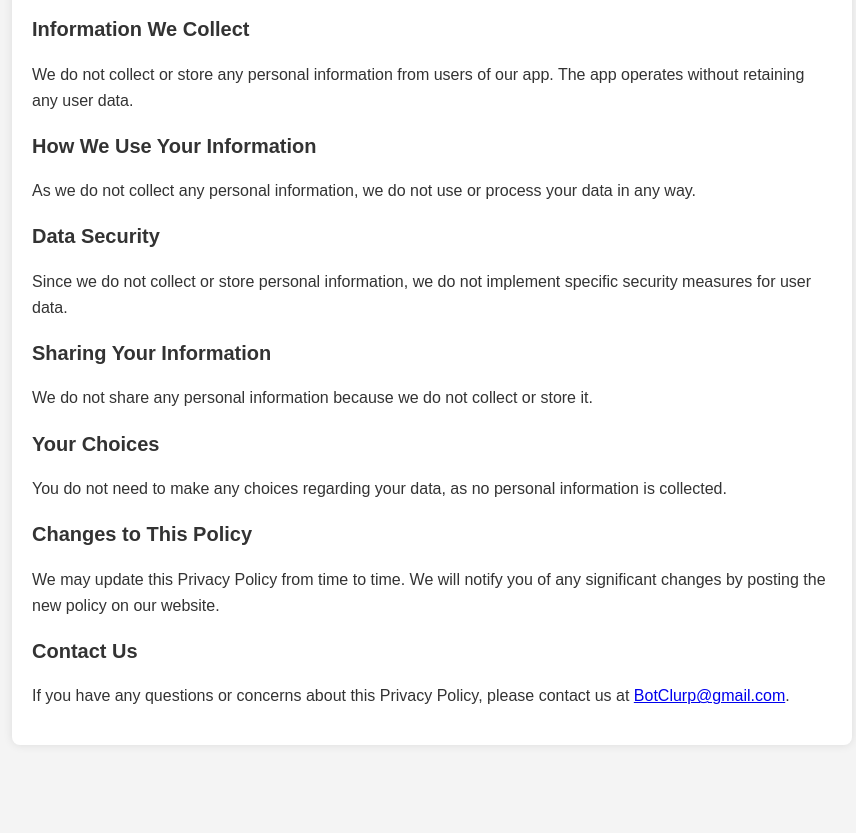
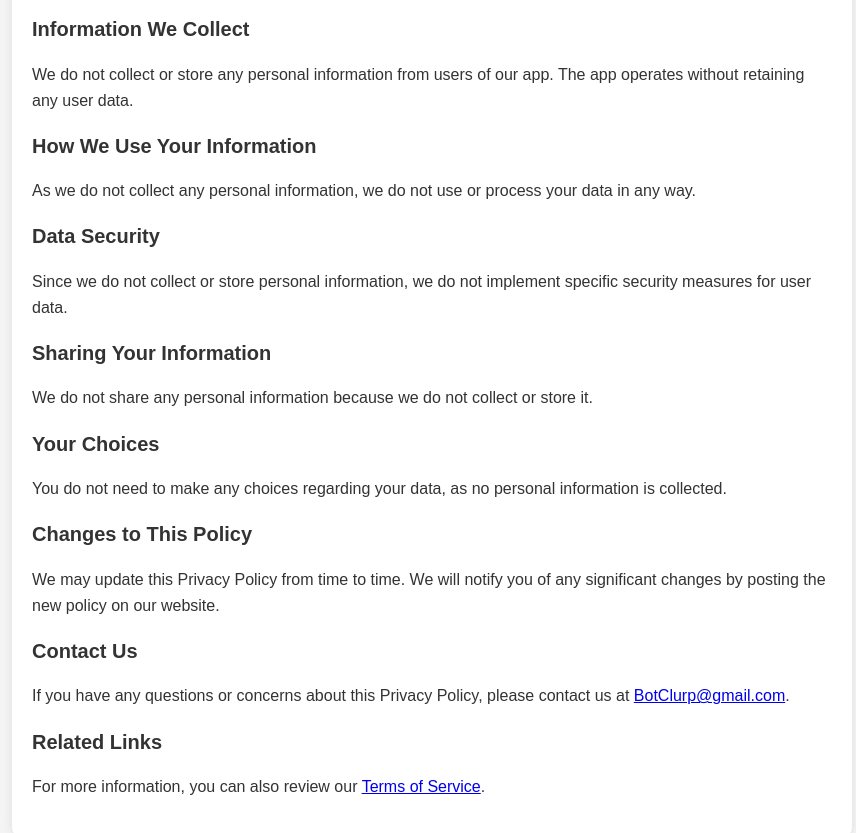
Before and after one commit to Clurpthebot/privacy-policy, a plain HTML site: page index.html in a window 1280 px wide. Shown: the part 165-998 px from the top of the page, without its empty margins (208-1064 px from the left). Before the commit the page ends 930 px from the top, so only its background shows below. Drawn offline with Linux system fonts and the light colour scheme.

Commit message:
Update index.html

```diff
--- a/index.html
+++ b/index.html
@@ -63,6 +63,9 @@
 
         <h2>  Contact Us</h2>
         <p>If you have any questions or concerns about this Privacy Policy, please contact us at <a href="mailto:BotClurp@gmail.com">BotClurp@gmail.com</a>.</p>
+
+   <h2>  Related Links</h2>
+        <p>For more information, you can also review our <a href="https://tomasclurp.github.io/terms-of-service/">Terms of Service</a>.</p>
     </div>
 </body>
 </html>
```
